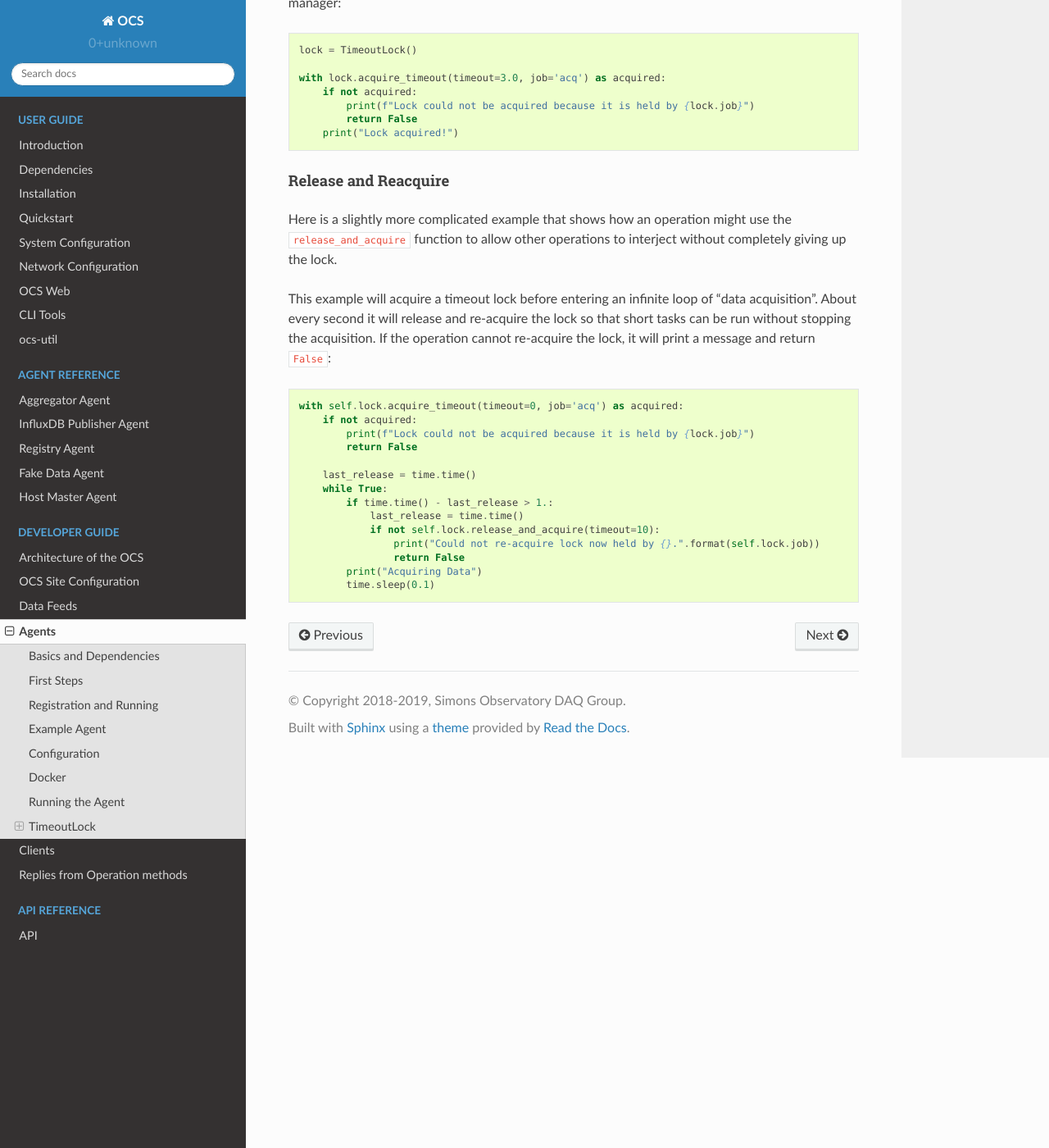
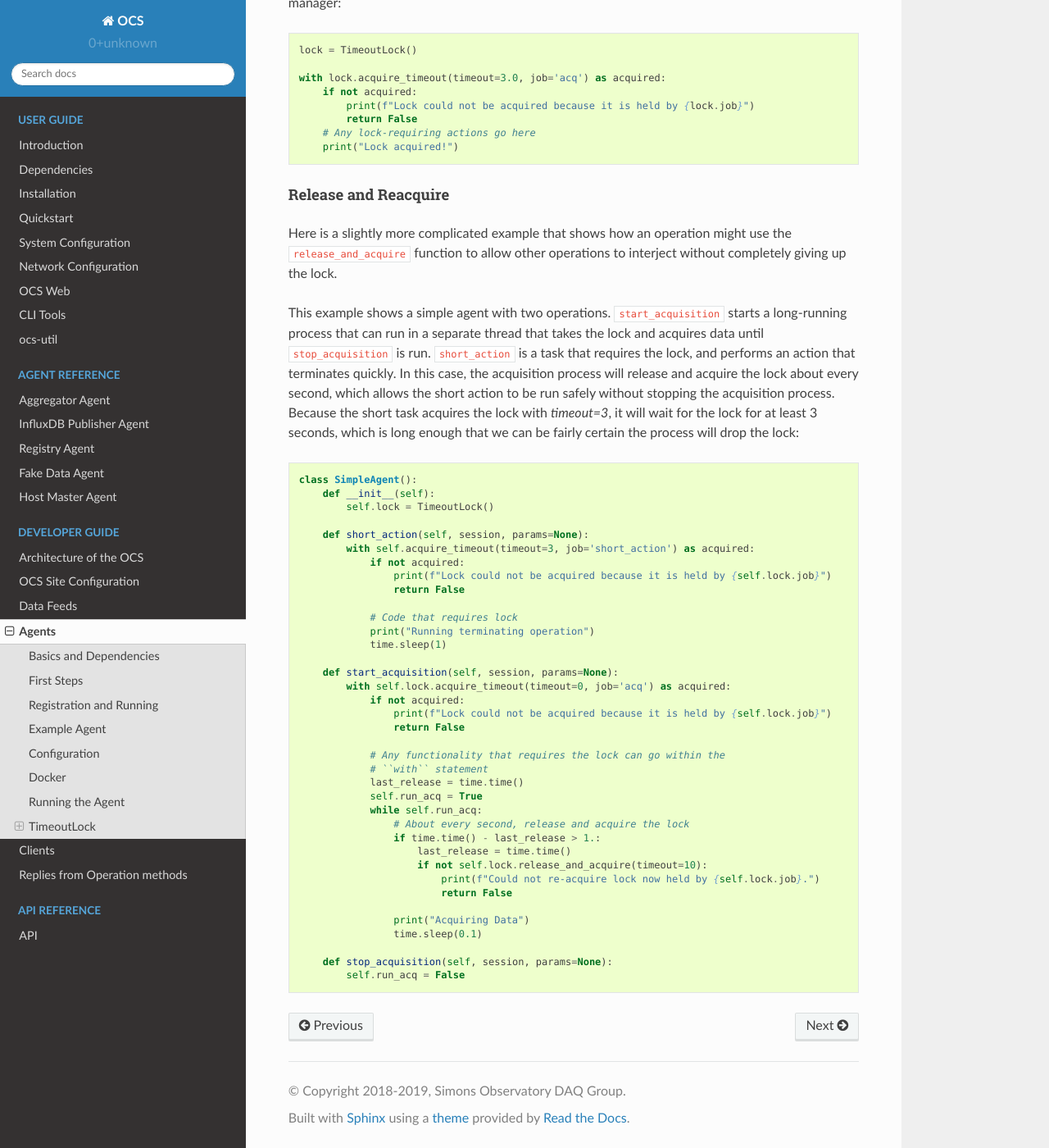
Before and after one commit to simonsobs/ocs, a Sphinx documentation site: the page built from docs/developer/agents.rst, in a window 1280 px wide and 1400 px high, scrolled down 8747 px. Shown: the whole window at 82% size. Built offline with Sphinx 7.4.7 and the Read the Docs theme 2.0.0, drawn with Linux system fonts in a browser that asks for light colours.

Commit message:
Fixed typos and added to TimeoutLock example

```diff
--- a/docs/developer/agents.rst
+++ b/docs/developer/agents.rst
@@ -431,7 +431,7 @@ containerized Agents together with the command
 Depending on your host's permissions, this command may need to be run with
 ``sudo``.
 
-.. _timeout_lock
+.. _timeout_lock:
 
 TimeoutLock
 ------------
@@ -451,14 +451,15 @@ dangerous asynchronous behavior.
 
 The ocs :ref:`TimeoutLock <ocs_twisted_api>` is a lock that implements a few useful additions to the
 standard ``threading.lock``. Mainly:
- -  It can be acquired by the ``acquire_timeout`` context
-    manager, which will automatically release even if an exception is raised.
- -  A ``job`` string can be set on acquisition, describing the job obtaining
-    the lock.
- -  The ``release_and_acquire`` function can be used to release the lock so that
-    short operations can safely run during long-running processes.
- -  A ``timeout`` can be set to limit how long an operation will wait for the
-    lock before failing.
+
+- It can be acquired by the ``acquire_timeout`` context
+  manager, which will automatically release even if an exception is raised.
+- A ``job`` string can be set on acquisition, describing the job obtaining
+  the lock.
+- The ``release_and_acquire`` function can be used to release the lock so that
+  short operations can safely run during long-running processes.
+- A ``timeout`` can be set to limit how long an operation will wait for the
+  lock before failing.
 
 Examples
 ^^^^^^^^^
@@ -473,6 +474,7 @@ The following example shows how to acquire the TimeoutLock with the
         if not acquired:
             print(f"Lock could not be acquired because it is held by {lock.job}")
             return False
+        # Any lock-requiring actions go here
         print("Lock acquired!")
 
 
@@ -482,23 +484,52 @@ Here is a slightly more complicated example that shows how an operation might
 use the ``release_and_acquire`` function to allow other operations to interject
 without completely giving up the lock.
 
-This example will acquire a timeout lock before entering an infinite loop of
-"data acquisition". About every second it will release and re-acquire the lock
-so that short tasks can be run without stopping the acquisition. If
-the operation cannot re-acquire the lock, it will print a message and return
-``False``::
+This example shows a simple agent with two operations.
+``start_acquisition`` starts a long-running process that can run in a separate
+thread that takes the lock and acquires data until ``stop_acquisition`` is run.
+``short_action`` is a task that requires the lock, and performs an action that
+terminates quickly.
+In this case, the acquisition process will release and acquire the lock about
+every second, which allows the short action to be run safely without stopping
+the acquisition process.
+Because the short task acquires the lock with `timeout=3`, it will wait for the
+lock for at least 3 seconds, which is long enough that we can be fairly certain
+the process will drop the lock::
 
-    with self.lock.acquire_timeout(timeout=0, job='acq') as acquired:
-        if not acquired:
-            print(f"Lock could not be acquired because it is held by {lock.job}")
-            return False
+    class SimpleAgent():
+        def __init__(self):
+            self.lock = TimeoutLock()
 
-        last_release = time.time()
-        while True:
-            if time.time() - last_release > 1.:
+        def short_action(self, session, params=None):
+            with self.acquire_timeout(timeout=3, job='short_action') as acquired:
+                if not acquired:
+                    print(f"Lock could not be acquired because it is held by {self.lock.job}")
+                    return False
+
+                # Code that requires lock
+                print("Running terminating operation")
+                time.sleep(1)
+
+        def start_acquisition(self, session, params=None):
+            with self.lock.acquire_timeout(timeout=0, job='acq') as acquired:
+                if not acquired:
+                    print(f"Lock could not be acquired because it is held by {self.lock.job}")
+                    return False
+
+                # Any functionality that requires the lock can go within the
+                # ``with`` statement
                 last_release = time.time()
-                if not self.lock.release_and_acquire(timeout=10):
-                    print("Could not re-acquire lock now held by {}.".format(self.lock.job))
-                    return False
-            print("Acquiring Data")
-            time.sleep(0.1)
+                self.run_acq = True
+                while self.run_acq:
+                    # About every second, release and acquire the lock
+                    if time.time() - last_release > 1.:
+                        last_release = time.time()
+                        if not self.lock.release_and_acquire(timeout=10):
+                            print(f"Could not re-acquire lock now held by {self.lock.job}.")
+                            return False
+
+                    print("Acquiring Data")
+                    time.sleep(0.1)
+
+        def stop_acquisition(self, session, params=None):
+            self.run_acq = False
```
